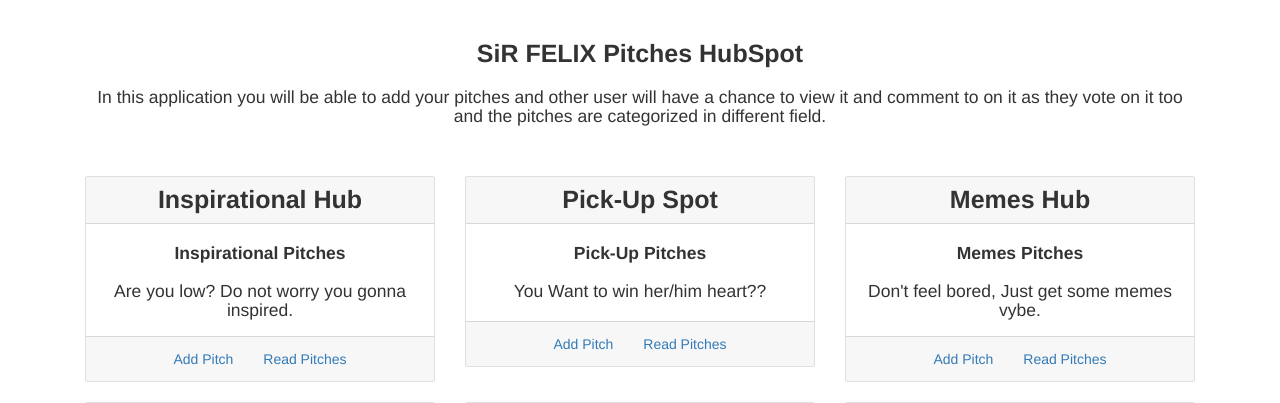
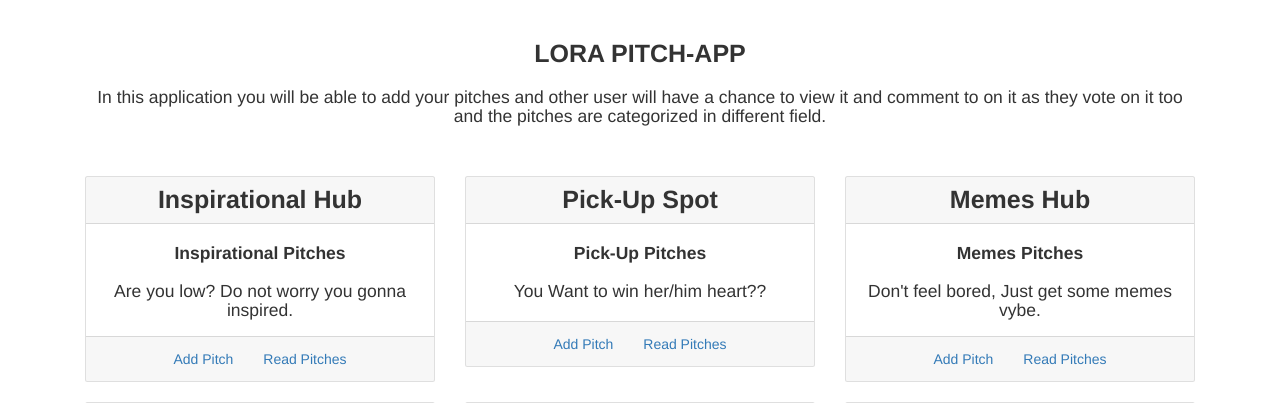
Before and after one commit to Flora-Chepchirchir8/Pitch-App, a Python web app: template app/templates/index.html in a window 1280 px wide. Shown: the top 403 px of the page. Run offline with Jinja, Linux system fonts and the light colour scheme; the template is opened without the code that fills it, so the values that code supplies are empty; some libraries are stand-ins or nearby versions.

Commit message:
build index file

```diff
--- a/app/templates/index.html
+++ b/app/templates/index.html
@@ -4,7 +4,7 @@
 <body>
     <br>
     <div class="container">
-        <h1 class="text-center fs-1 fw-bold">SiR FELIX Pitches HubSpot</h1>
+        <h1 class="text-center fs-1 fw-bold">LORA PITCH-APP</h1>
         <h3 class="text-center fs-3">In this application you will be able to add your pitches and other user will have a chance to view it and comment to on it as they vote on it too and the pitches are categorized in different field.</h3>
     </div>
     <br>
```
